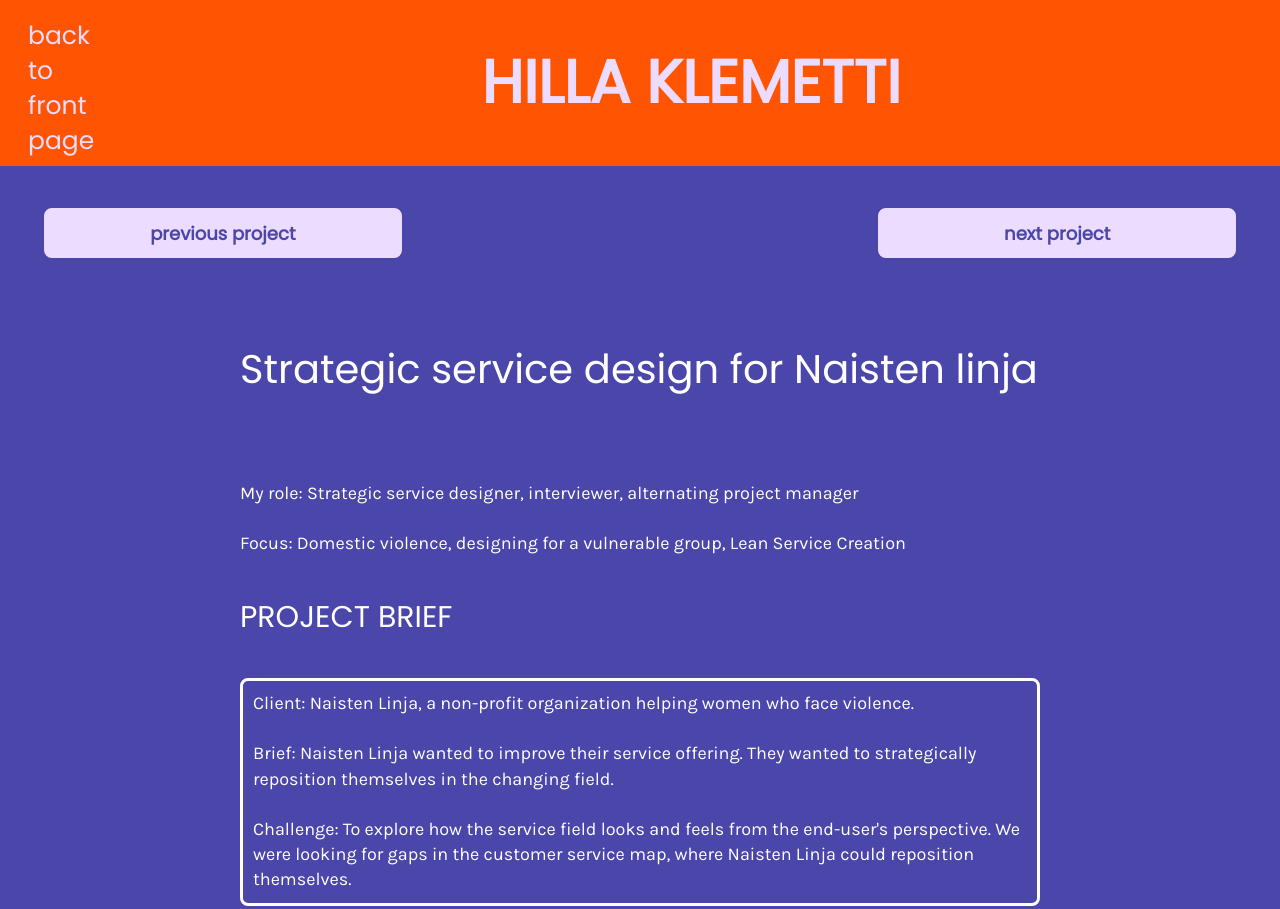
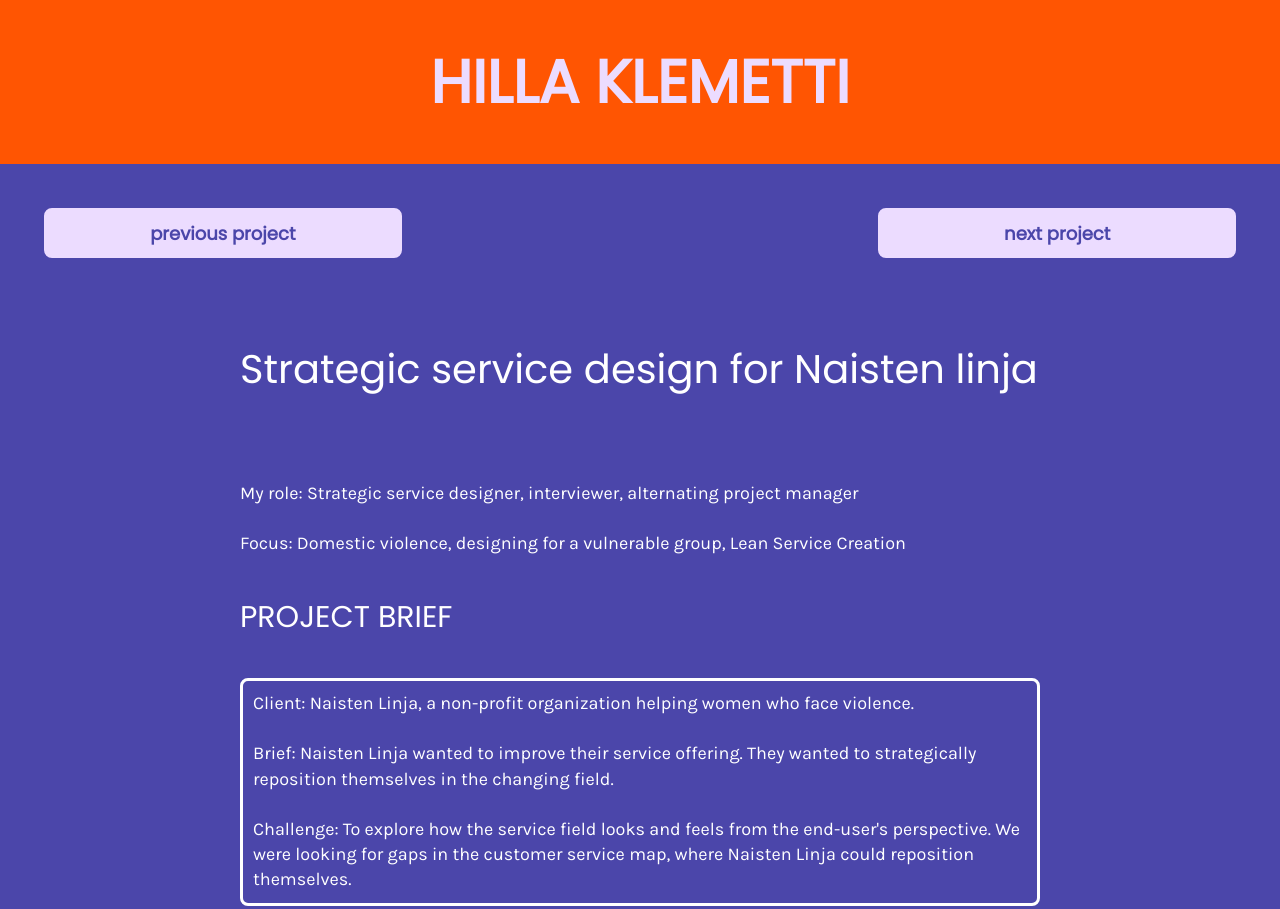
Before and after one commit to hillaklemetti/hillaklemetti.github.io, a plain HTML site: page projekti1.html in a window 1280 px wide. Shown: the top 909 px of the page. Drawn offline with Linux system fonts and the light colour scheme.

Commit message:
Update projekti1.html

```diff
--- a/projekti1.html
+++ b/projekti1.html
@@ -21,13 +21,9 @@
 
   <div class="top">
 
-      <nav class="navbar">
-        <ul>
-          <li><a class="nav-link" href="index.html">back to front page</a></li>
-        </ul>
-      </nav>
 
-      <a href="projekti1.html" class="header">
+
+      <a href="index.html" class="header">
 
         <h1> HILLA KLEMETTI </h1> </a>
   </div>
```
